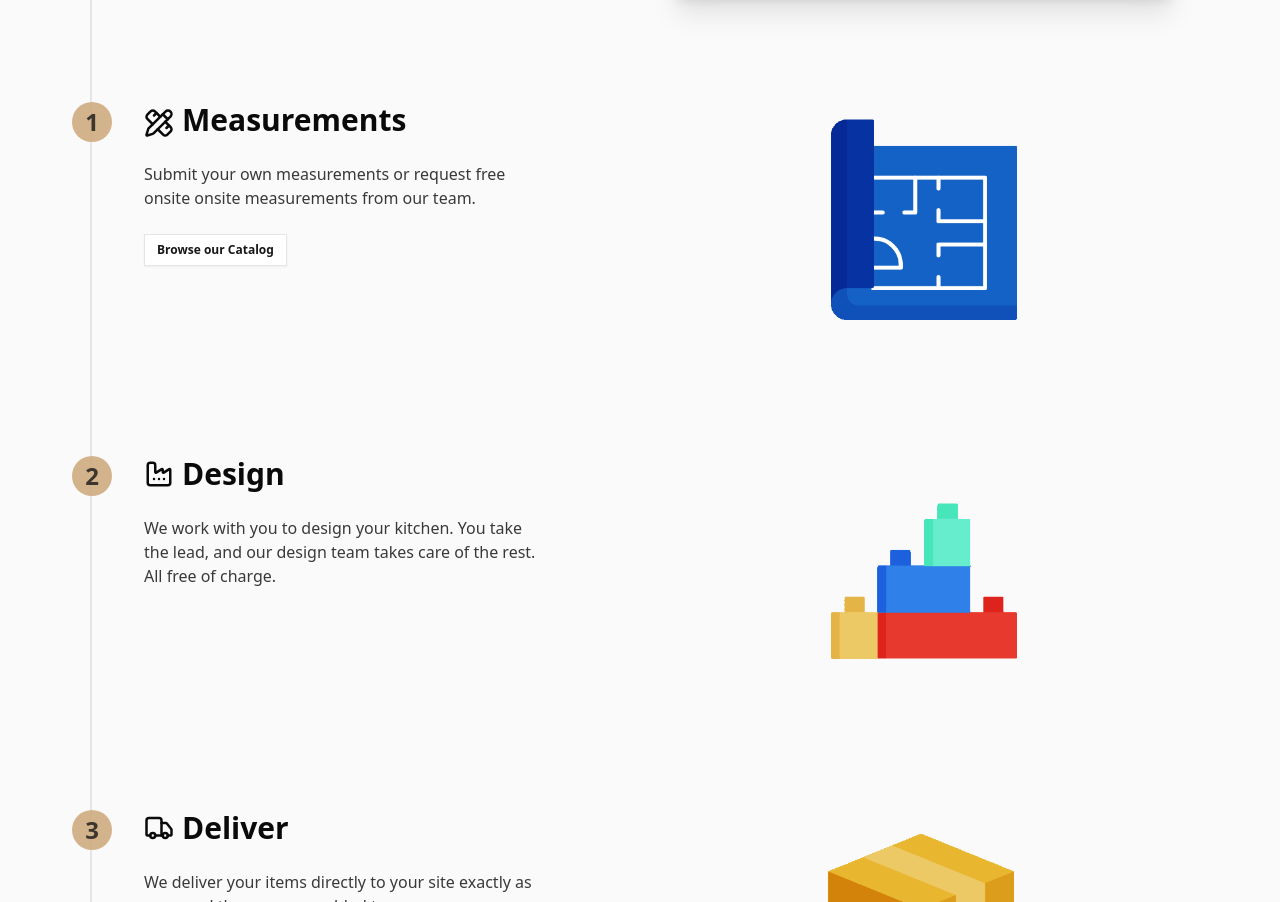
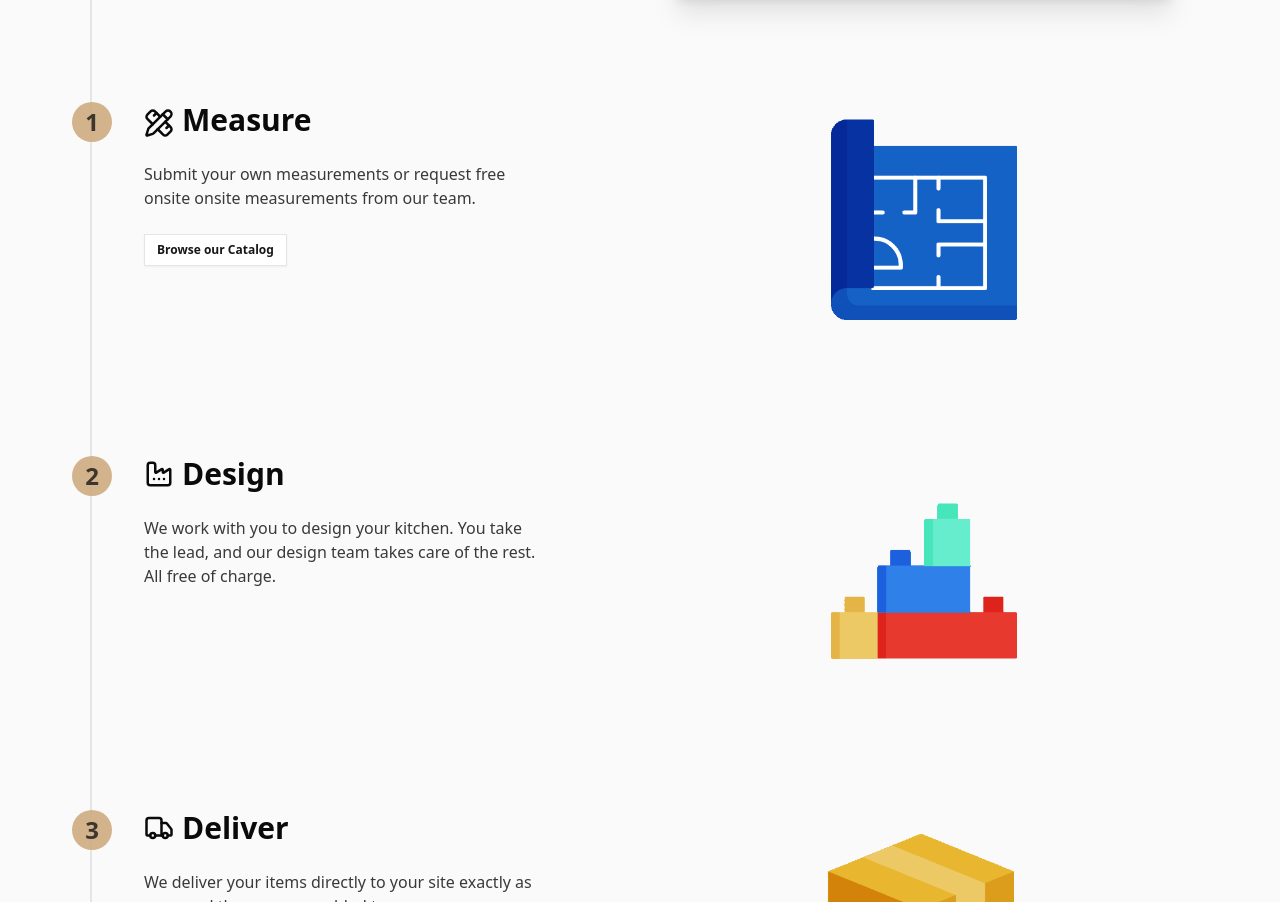
Before and after one commit to beamshyft/beamshyft, a Next.js app: page / in a window 1280 px wide. Shown: the part 1906-2808 px from the top of the page. Built offline with nearby package versions, Linux system fonts and the light colour scheme.

Commit message:
home: measure
Signed-off-by: Joel Savitz <joel@beamshyft.com>

```diff
--- a/src/app/home/_page.tsx
+++ b/src/app/home/_page.tsx
@@ -244,7 +244,7 @@ const Home: React.FC = () => {
           />
           <InfoSection
             height="400px"
-            title={<div className="gap-2 items-center "><i className="inline-block align-bottom mr-2"><PencilRuler width={30} height={30} /></i>Measurements</div>}
+            title={<div className="gap-2 items-center "><i className="inline-block align-bottom mr-2"><PencilRuler width={30} height={30} /></i>Measure</div>}
             description="Submit your own measurements or request free onsite onsite measurements from our team."
             number={1}
             leftChild={
```
